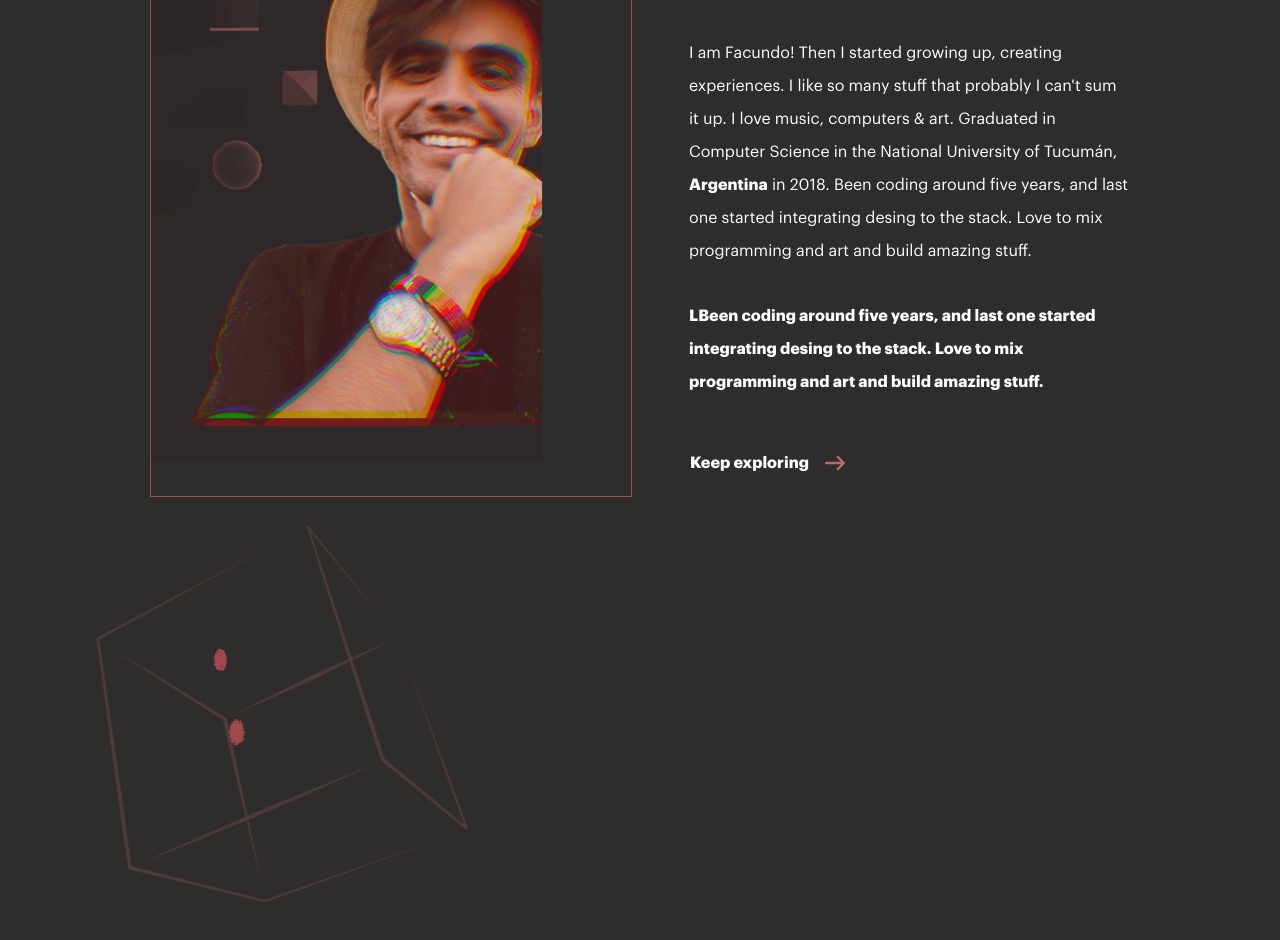
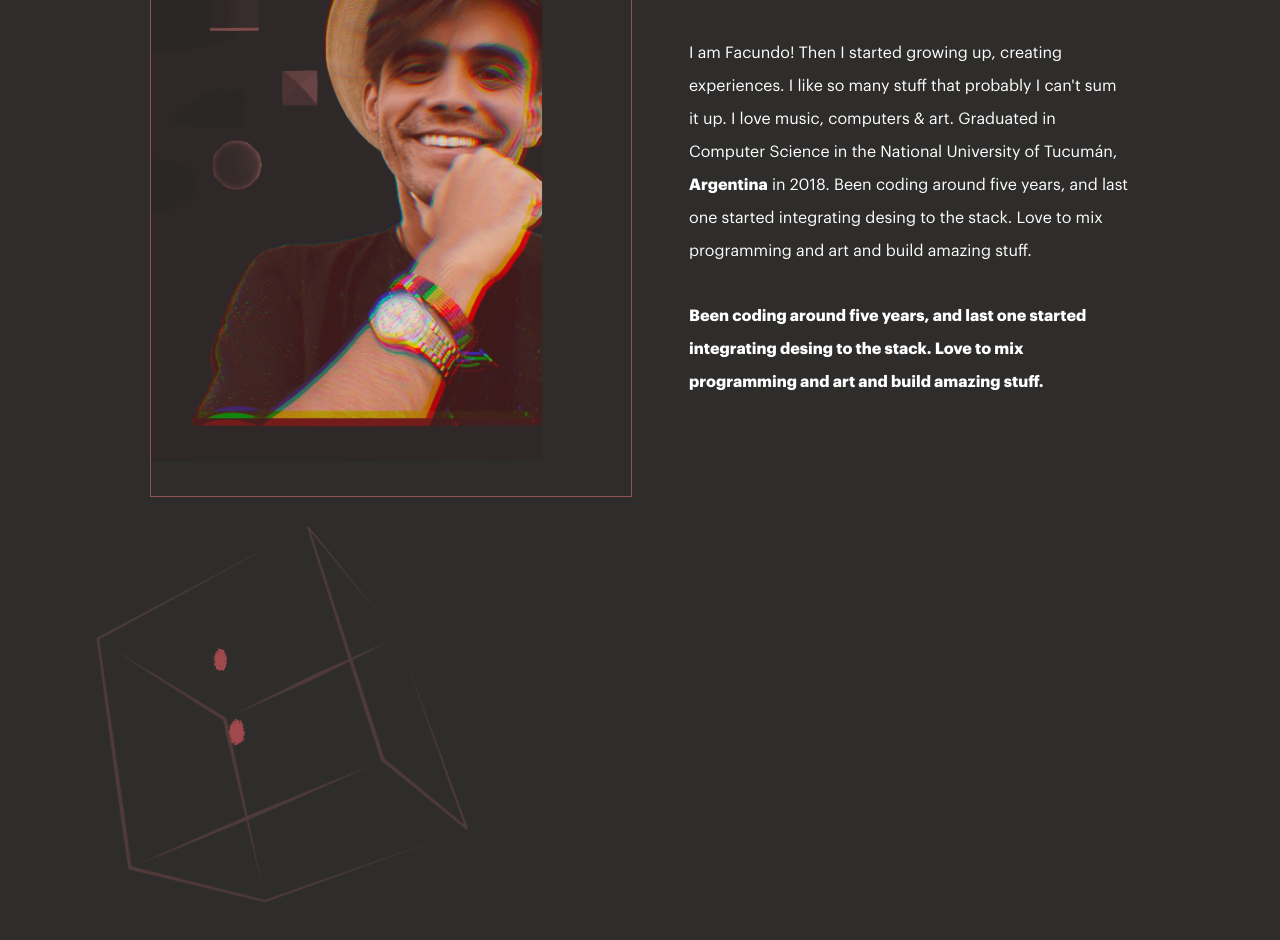
Before and after one commit to faculedesma/fledesma-dev, a React (Vite) app: page / in a window 1280 px wide. Shown: the part 2670-3610 px from the top of the page. Built offline with nearby package versions, Linux system fonts and the light colour scheme.

Commit message:
fix: divide about in two refs for animations

```diff
--- a/src/components/about-me/AboutMe.tsx
+++ b/src/components/about-me/AboutMe.tsx
@@ -9,17 +9,45 @@ const AboutMe = () => {
   const isMobile =
     window.innerWidth > 320 && window.innerWidth < 480;
   const aboutRef = useRef<HTMLDivElement>(null);
+  const aboutTopRef = useRef<HTMLDivElement>(null);
+  const aboutBottomRef = useRef<HTMLDivElement>(null);
+
   const isInViewport = useIntersection(
-    aboutRef,
-    isMobile ? -50 : -200
+    aboutTopRef,
+    isMobile ? -50 : -150
+  );
+
+  const isTopInViewport = useIntersection(
+    aboutTopRef,
+    isMobile ? -50 : -150
+  );
+
+  const isBottomInViewport = useIntersection(
+    aboutBottomRef,
+    isMobile ? -50 : -150
   );
 
   useEffect(() => {
     if (isInViewport) {
       aboutRef.current?.classList.add('show-section-title');
-      aboutRef.current?.classList.add('show-about-me');
     }
   }, [isInViewport]);
+
+  useEffect(() => {
+    if (isTopInViewport) {
+      aboutTopRef.current?.classList.add(
+        'show-about-me-left'
+      );
+    }
+  }, [isTopInViewport]);
+
+  useEffect(() => {
+    if (isBottomInViewport) {
+      aboutBottomRef.current?.classList.add(
+        'show-about-me-right'
+      );
+    }
+  }, [isBottomInViewport]);
 
   const handleClick = () => {
     const noteTwo = document.getElementById('note-two');
@@ -35,7 +63,10 @@ const AboutMe = () => {
       >
         <h3>About me</h3>
         <div className="about-me--content">
-          <div className="about-me--content-left">
+          <div
+            ref={aboutTopRef}
+            className="about-me--content-left"
+          >
             <div className="about-me--content-left--images">
               <img
                 src={MePNG}
@@ -52,7 +83,10 @@ const AboutMe = () => {
             </div>
             <div className="about-me--content-left--bg"></div>
           </div>
-          <div className="about-me--content-right">
+          <div
+            ref={aboutBottomRef}
+            className="about-me--content-right"
+          >
             <div className="about-me--content-right--intro">
               <h3>Hola.</h3>
               <h3>Hello.</h3>
@@ -72,7 +106,7 @@ const AboutMe = () => {
                 amazing stuff.
               </p>
               <p>
-                LBeen coding around five years, and last one
+                Been coding around five years, and last one
                 started integrating desing to the stack.
                 Love to mix programming and art and build
                 amazing stuff.
--- a/src/components/about-me/about-me.scss
+++ b/src/components/about-me/about-me.scss
@@ -139,28 +139,9 @@
   }
 }
 
-.show-about-me {
+.show-about-me-right {
   .about-me {
     &--content {
-      &-left {
-        &--images {
-          img:first-child {
-            animation: fade-in calc($golden-ratio-time / 2)
-              ease-in-out forwards;
-          }
-
-          img:last-child {
-            animation: fade-in calc($golden-ratio-time)
-              ease-in-out forwards;
-          }
-        }
-
-        &--bg {
-          animation: fade-in calc($golden-ratio-time)
-            ease-in-out forwards;
-        }
-      }
-
       &-right {
         &--intro {
           h3 {
@@ -186,13 +167,38 @@
           }
 
           p:last-child {
-            animation: fade-in calc($golden-ratio-time / 2)
-              ease-in-out forwards;
+            animation: slidey-in-fade
+              calc($golden-ratio-time / 2) ease-in-out
+              forwards;
           }
         }
 
         button {
           animation: fade-in calc($golden-ratio-time / 2)
+            ease-in-out forwards;
+        }
+      }
+    }
+  }
+}
+.show-about-me-left {
+  .about-me {
+    &--content {
+      &-left {
+        &--images {
+          img:first-child {
+            animation: fade-in calc($golden-ratio-time / 2)
+              ease-in-out forwards;
+          }
+
+          img:last-child {
+            animation: fade-in calc($golden-ratio-time)
+              ease-in-out forwards;
+          }
+        }
+
+        &--bg {
+          animation: fade-in calc($golden-ratio-time)
             ease-in-out forwards;
         }
       }
--- a/src/components/hero/hero.scss
+++ b/src/components/hero/hero.scss
@@ -217,8 +217,7 @@
 
     .scroll-button--circle,
     .scroll-button--icon {
-      scale: 0 0;
-      animation: scale-in calc($golden-ratio-time / 4)
+      animation: fade-in calc($golden-ratio-time / 4)
         ease-in forwards;
     }
   }
```
